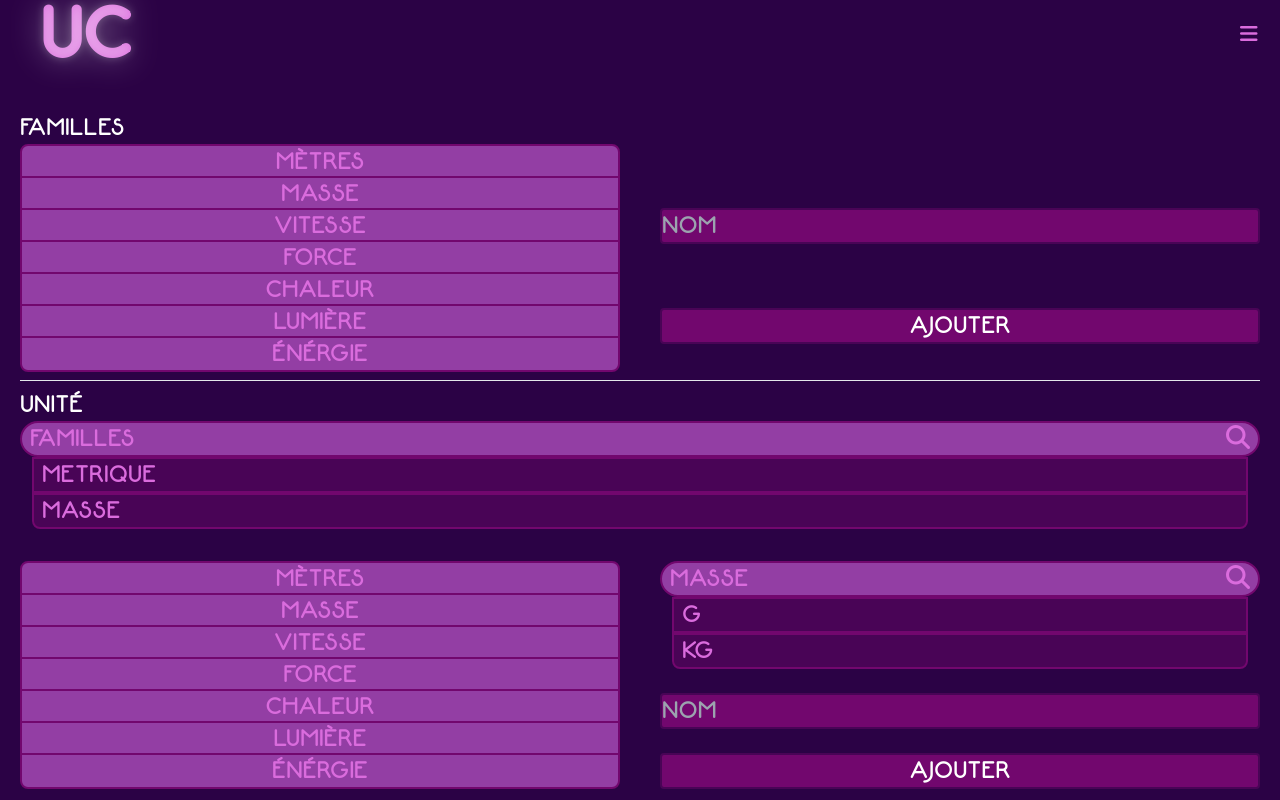
After one commit to BPTdev/UnitConverter, a PHP site: page /admin.php in a window 1280 px wide. The commit adds this page. Run offline with PHP 8.4, Linux system fonts and the light colour scheme; some libraries are stand-ins or nearby versions.

Commit message:
end prog

```diff
--- /dev/null
+++ b/public/admin.php
@@ -0,0 +1,145 @@
+<?php
+require 'components.php';
+$units = ['MM', "CM", "DM", "M", "DAM", "HM", "KM"];
+$families = ['MÈTRES', "MASSE", "VITESSE", "FORCE", "CHALEUR", "LUMIÈRE", "ÉNÉRGIE"];
+
+
+$search_unit = "FAMILLES";
+$result1_unit = "METRIQUE";
+$result2_unit = "MASSE";
+
+//colors
+$purple1 = "#da6cdd";
+$purple2 = "#933ea4";
+$purple3 = "#72076e";
+$purple4 = "#490456";
+$purple5 = "#2b0245";
+?>
+<!DOCTYPE html>
+<html lang="fr">
+<head>
+    <meta charset="UTF-8">
+    <title>Acceuil</title>
+    <meta name="viewport" content="width=device-width, initial-scale=1.0">
+    <script src="https://cdn.tailwindcss.com"></script>
+    <script src="https://kit.fontawesome.com/0398e3de48.js" crossorigin="anonymous"></script>
+    <script src="js/js.js"></script>
+    <link href="/css/general.css" rel="stylesheet">
+    <link href="/css/fonts.css" rel="stylesheet">
+</head>
+<body>
+<div id="menu"
+     class="menu absolute z-30 h-[15%] pb-10 bg-white w-full rounded rounded-b-xl text-2xl text-center">
+    <div class="absolute right-0 mr-6 mt-4 ">
+        <i id="cross" class="fa-solid fa-xmark"></i>
+    </div>
+
+    <div class="mx-5 mt-16 ">
+        <form action="index.php">
+            <input href="index.php" type="submit" value="ACCEUIL"
+                   class=" text-white w-full bg-[<?= $purple3 ?>] rounded border-2 border-[<?= $purple4 ?>]">
+            </input>
+        </form>
+    </div>
+
+</div>
+<div id="container" class="text-7xl font-family flex-wrap mb-100">
+    <div class="flow-root title">
+        <p class="logo-purple font-bold float-left ml-10">
+            <span class="absolute left-0 ml-10 blur-lg text-white opacity-40">UC</span>
+            <span class="absolute left-0 ml-10 blur-sm text-white opacity-25">UC</span>
+            <span class="UC">UC</span>
+        </p>
+        <div class="logo-purple float-right mr-10 text-xl">
+            <i id="bars" class="fa-solid fa-bars absolute top-6"></i>
+        </div>
+    </div>
+    <div class="mx-5 text-2xl mt-10">
+        <div class="text-white ">FAMILLES</div>
+        <div class="flow-root text-2xl">
+            <div class="float-left w-6/12 pr-5 text-center">
+                <div class="text-[<?= $purple1 ?>] bg-[<?= $purple2 ?>] border-2 border-[<?= $purple3 ?>] rounded-t-lg">
+                    <span><?= $families[0] ?></span>
+                </div>
+                <?php for ($i = 1;
+                           $i < 6;
+                           $i++) { ?>
+                    <div class="-mt-1 text-[<?= $purple1 ?>] bg-[<?= $purple2 ?>] border-2 border-[<?= $purple3 ?>]">
+                        <span><?= $families[$i] ?></span>
+                    </div>
+                <?php } ?>
+                <div
+                        class="-mt-1 text-[<?= $purple1 ?>] bg-[<?= $purple2 ?>] border-2 border-[<?= $purple3 ?>] rounded-b-lg">
+                    <span><?= $families[6] ?></span>
+                </div>
+            </div>
+            <div class="float-right w-6/12 pl-5 text-center">
+                <form action="">
+                    <input type="text"
+                           class="mt-16 text-white w-full bg-[<?= $purple3 ?>] rounded border-2 border-[<?= $purple4 ?>]"
+                           placeholder="NOM">
+                    <input type="submit"
+                           class="mt-16 text-white w-full bg-[<?= $purple3 ?>] rounded border-2 border-[<?= $purple4 ?>]"
+                           value="AJOUTER">
+                </form>
+            </div>
+        </div>
+    </div>
+    <?= $separator ?>
+    <div class="mx-5 text-2xl">
+        <div class="text-white ">UNITÉ</div>
+        <div id="search" class="text-2xl text-[<?= $purple1 ?>] ">
+            <div class="w-full bg-[<?= $purple2 ?>] border-2 border-[<?= $purple3 ?>] rounded rounded-full flow-root"><span
+                        class="ml-2 float-left"><?= $search_unit ?></span><span class="float-right mr-2"><i
+                            class="fa-solid fa-magnifying-glass"></i></span>
+            </div>
+            <div class="mx-3 bg-[<?= $purple4 ?>] border-2 border-[<?= $purple3 ?>] "><span
+                        class="ml-2"><?= $result1_unit ?></span></div>
+            <div class="mx-3 bg-[<?= $purple4 ?>] border-2 border-[<?= $purple3 ?>] rounded-b-lg "><span
+                        class="ml-2"><?= $result2_unit ?></span></div>
+        </div>
+        <div class="flow-root text-2xl mt-8">
+            <div class="float-left w-6/12 pr-5 text-center">
+                <div class="text-[<?= $purple1 ?>] bg-[<?= $purple2 ?>] border-2 border-[<?= $purple3 ?>] rounded-t-lg">
+                    <span><?= $families[0] ?></span>
+                </div>
+                <?php for ($i = 1;
+                           $i < 6;
+                           $i++) { ?>
+                    <div class="-mt-1 text-[<?= $purple1 ?>] bg-[<?= $purple2 ?>] border-2 border-[<?= $purple3 ?>]">
+                        <span><?= $families[$i] ?></span>
+                    </div>
+                <?php } ?>
+                <div
+                        class="-mt-1 text-[<?= $purple1 ?>] bg-[<?= $purple2 ?>] border-2 border-[<?= $purple3 ?>] rounded-b-lg">
+                    <span><?= $families[6] ?></span>
+                </div>
+            </div>
+
+            <div class="float-right w-6/12 pl-5 text-center">
+                <div class="text-2xl text-[<?= $purple1 ?>] text-left">
+                    <div class="w-full bg-[<?= $purple2 ?>] border-2 border-[<?= $purple3 ?>] rounded rounded-full flow-root"><span
+                                class="ml-2 float-left">MASSE</span><span class="float-right mr-2"><i
+                                    class="fa-solid fa-magnifying-glass"></i></span>
+                    </div>
+                    <div class="mx-3 bg-[<?= $purple4 ?>] border-2 border-[<?= $purple3 ?>] "><span
+                                class="ml-2">G</span></div>
+                    <div class="mx-3 bg-[<?= $purple4 ?>] border-2 border-[<?= $purple3 ?>] rounded-b-lg "><span
+                                class="ml-2">KG</span></div>
+                </div>
+                <form action="">
+                    <input type="text"
+                           class="mt-6 text-white w-full bg-[<?= $purple3 ?>] rounded border-2 border-[<?= $purple4 ?>]"
+                           placeholder="NOM">
+                    <input type="submit"
+                           class="mt-6 text-white w-full bg-[<?= $purple3 ?>] rounded border-2 border-[<?= $purple4 ?>]"
+                           value="AJOUTER">
+                </form>
+            </div>
+        </div>
+    </div>
+</div>
+
+
+</body>
+</html>
--- a/public/css/general.css
+++ b/public/css/general.css
@@ -1,5 +1,4 @@
-:root
-{
+:root {
     /*
      Colors
     */
@@ -20,6 +19,11 @@ body {
     Common styles
 */
 
-.logo-purple{
+.logo-purple {
     color: var(--purple-1);
 }
+
+.menu {
+
+    transform: translateY(-101%);
+}
--- /dev/null
+++ b/public/js/js.js
@@ -0,0 +1,21 @@
+document.addEventListener('DOMContentLoaded', init);
+
+function init() {
+    bars = document.getElementById('bars');
+    cross = document.getElementById('cross');
+    menu = document.getElementById('menu');
+
+    bars.addEventListener('click', menuOpen)
+    cross.addEventListener('click', menuClose)
+}
+
+function menuOpen() {
+    //remove the hidden class to menu element
+    menu.classList.remove('menu');
+}
+
+function menuClose() {
+
+    //add the hidden class from menu element
+    menu.classList.add('menu');
+}
```
Also changed, not shown: public/index.php (+29 -12 lines).
